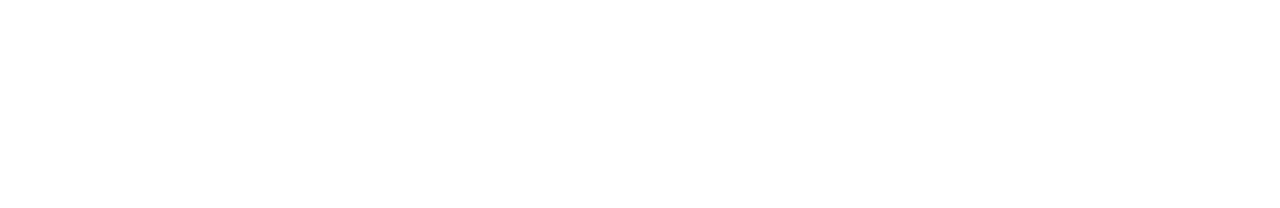
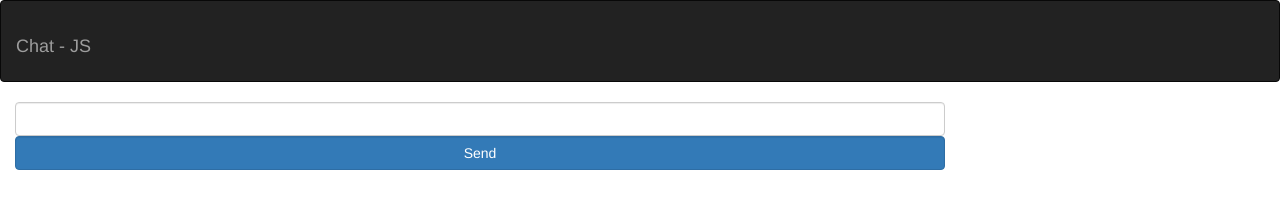
Before and after one commit to fabienoger/basicChat, a plain HTML site: page index.html in a window 1280 px wide. Drawn offline with nearby package versions, Linux system fonts and the light colour scheme.

Commit message:
base html

```diff
--- a/index.html
+++ b/index.html
@@ -3,14 +3,28 @@
 	<head>
 		<meta charset="utf-8">
 		<meta name="viewport" content="width=device-width, initial-scale=1">
-		<title>$Titre</title>
+		<title>Chat - JS</title>
 		<link rel="stylesheet" type="text/css" href="../../bootstrap/css/bootstrap.css">
 		<link rel="stylesheet" type="text/css" href="style.css">
 	</head>
 	<body>
 		<header>
+      <div class="navbar navbar-inverse">
+        <h1 class="navbar-brand">Chat - JS</h1>
+      </div>
 		</header>
-		<main>
+		<main class="container-fluid">
+      <div class="row">
+        <div id="chat" class="col-md-9">
+          <form type="post" action="#">
+            <div class="form-group">
+              <input id="message" type="text" class="form-control">
+              <input id="submit" type="submit" value="Send" class="btn btn-primary form-control">
+            </div>
+          </form>
+        </div>
+        <div class="col-md-3"></div>
+      </div>
 		</main>
     <script type="text/javascript" src="app.js"></script>
 	</body>
```
